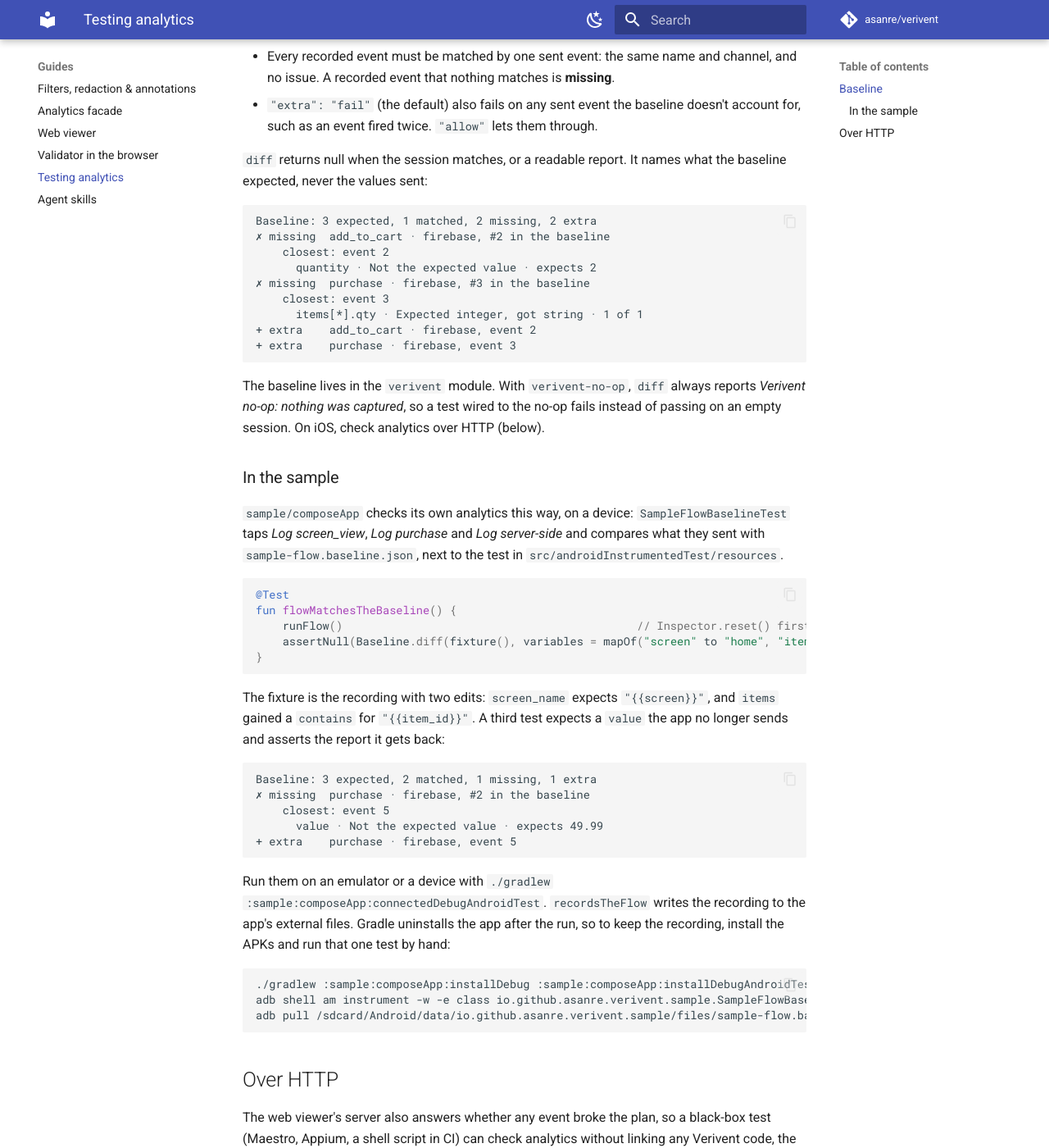
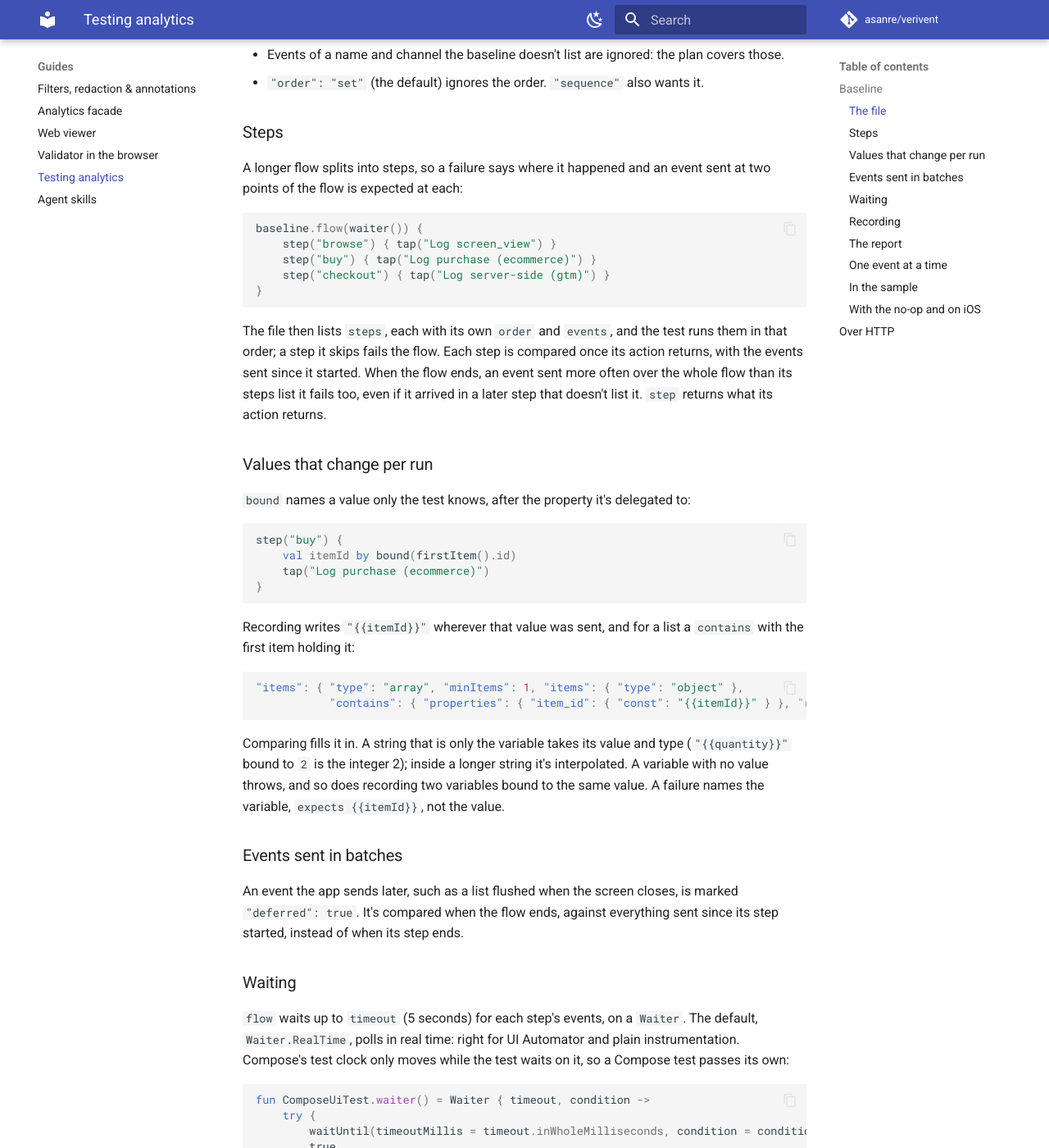
Before and after one commit to asanre/verivent, an MkDocs documentation site: the page built from docs/testing.md, in a window 1280 px wide and 1400 px high, scrolled down 1328 px. Shown: the whole window at 82% size. Built offline with MkDocs 1.6.1 and Material for MkDocs 9.7.7, drawn with Linux system fonts in a browser that asks for light colours; comment, search, counter and statistics services are not loaded; some of the changed text lies outside the part shown.

Commit message:
docs: show baseline flows, steps, recording and single-event checks

````diff
--- a/docs/testing.md
+++ b/docs/testing.md
@@ -6,114 +6,180 @@
 
 ## Baseline
 
-Record what a flow sends once, keep the JSON next to the test, and compare every later run with it:
+A baseline is the analytics a flow of the app must send, kept as a file next to the test and
+reviewed like code. The test runs the flow inside `flow { }`; Verivent waits for the events and
+compares them with the file:
 
 ```kotlin
 @Test
-fun checkoutSendsItsAnalytics() {
+fun checkoutSendsItsAnalytics() = runAndroidComposeUiTest<MainActivity> {
     Inspector.reset()
-    runCheckout()                                        // drive the app however your tests do
-
-    // First run: print it and save it as checkout.baseline.json
-    // println(Baseline.record())
-
-    Baseline.diff(readResource("checkout.baseline.json"), variables = mapOf("order_id" to order.id))
-        ?.let { fail(it) }
+    Baseline.parse(readResource("baselines/checkout.json")).flow(waiter()) {
+        tap("Log screen_view")
+        tap("Log purchase (ecommerce)")
+        tap("Log server-side (gtm)")
+    }                                                    // throws BaselineMismatch when they don't match
 }
 ```
 
-`Baseline.record()` writes every analytics event captured so far, in order, with the tracking
-plan's JSON Schema. Each property is a `const` of the value sent:
+### The file
+
+Each expected event is the tracking plan's JSON Schema for its properties. A recording writes
+every property as a `const` of the value sent:
 
 ```json
-{ "baseline": 1, "order": "set", "extra": "fail",
+{ "flow": "checkout", "order": "set",
   "events": [
-    { "name": "add_to_cart", "channel": "firebase",
-      "schema": { "required": ["item_id", "quantity", "email"],
-                  "properties": { "item_id":  { "const": "42" },
-                                  "quantity": { "const": 2 },
-                                  "email":    { "type": "string" },
-                                  "items":    { "type": "array", "minItems": 1,
-                                                "items": { "type": "object",
-                                                           "properties": { "id": { "type": "string" } } } } },
+    { "name": "purchase", "channel": "firebase",
+      "schema": { "required": ["value", "currency", "user_email", "items"],
+                  "properties": { "value":      { "const": 42.5 },
+                                  "currency":   { "const": "EUR" },
+                                  "user_email": { "type": "string" },
+                                  "items":      { "type": "array", "minItems": 1,
+                                                  "items": { "type": "object",
+                                                             "properties": { "item_id": { "type": "string" } } } } },
                   "additionalProperties": false } } ] }
 ```
 
-Then edit it like a plan:
+Then polish it like a plan:
 
-- **A value that changes per run:** write `"{{name}}"` in its `const` and pass it in `variables`.
-  A string that is only the variable takes the variable's value and type (`"{{quantity}}"` with
-  `2` is the integer 2); inside a longer string it's interpolated. A variable without a value
-  throws.
 - **A value you don't care about:** replace the `const` with a `type`, a `pattern` or nothing.
-- **Lists:** they're recorded by shape, because their items vary from run to run. Add `contains`
-  for the item the test knows:
-  `"contains": { "properties": { "id": { "const": "{{item_id}}" } }, "required": ["id"] }`.
+- **A value that changes per run:** bind it in the test (see [below](#values-that-change-per-run)).
+- **Lists** are recorded by their shape, because their items vary from run to run.
 - **Redacted properties** are recorded with their type only, and only their type is compared.
 
 How it compares:
 
-- `"order": "set"` (the default) ignores the order. `"sequence"` also wants the recorded order.
-- Every recorded event must be matched by one sent event: the same name and channel, and no
-  issue. A recorded event that nothing matches is **missing**.
-- `"extra": "fail"` (the default) also fails on any sent event the baseline doesn't account for,
-  such as an event fired twice. `"allow"` lets them through.
+- Every listed event must be sent exactly as many times as it's listed, with no issue against its
+  schema. One never sent is **missing**; one sent again, a second firing say, is **sent more times
+  than expected**.
+- Events of a name and channel the baseline doesn't list are ignored: the plan covers those.
+- `"order": "set"` (the default) ignores the order. `"sequence"` also wants it.
 
-`diff` returns null when the session matches, or a readable report. It names what the baseline
-expected, never the values sent:
+### Steps
+
+A longer flow splits into steps, so a failure says where it happened and an event sent at two
+points of the flow is expected at each:
+
+```kotlin
+baseline.flow(waiter()) {
+    step("browse") { tap("Log screen_view") }
+    step("buy") { tap("Log purchase (ecommerce)") }
+    step("checkout") { tap("Log server-side (gtm)") }
+}
+```
+
+The file then lists `steps`, each with its own `order` and `events`, and the test runs them in
+that order; a step it skips fails the flow. Each step is compared once its action returns, with the
+events sent since it started. When the flow ends, an event sent more often over the whole flow than
+its steps list it fails too, even if it arrived in a later step that doesn't list it. `step`
+returns what its action returns.
+
+### Values that change per run
+
+`bound` names a value only the test knows, after the property it's delegated to:
+
+```kotlin
+step("buy") {
+    val itemId by bound(firstItem().id)
+    tap("Log purchase (ecommerce)")
+}
+```
+
+Recording writes `"{{itemId}}"` wherever that value was sent, and for a list a `contains` with the
+first item holding it:
+
+```json
+"items": { "type": "array", "minItems": 1, "items": { "type": "object" },
+           "contains": { "properties": { "item_id": { "const": "{{itemId}}" } }, "required": ["item_id"] } }
+```
+
+Comparing fills it in. A string that is only the variable takes its value and type
+(`"{{quantity}}"` bound to `2` is the integer 2); inside a longer string it's interpolated. A
+variable with no value throws, and so does recording two variables bound to the same value. A
+failure names the variable, `expects {{itemId}}`, not the value.
+
+### Events sent in batches
+
+An event the app sends later, such as a list flushed when the screen closes, is marked
+`"deferred": true`. It's compared when the flow ends, against everything sent since its step
+started, instead of when its step ends.
+
+### Waiting
+
+`flow` waits up to `timeout` (5 seconds) for each step's events, on a `Waiter`. The default,
+`Waiter.RealTime`, polls in real time: right for UI Automator and plain instrumentation. Compose's
+test clock only moves while the test waits on it, so a Compose test passes its own:
+
+```kotlin
+fun ComposeUiTest.waiter() = Waiter { timeout, condition ->
+    try {
+        waitUntil(timeoutMillis = timeout.inWholeMilliseconds, condition = condition)
+        true
+    } catch (_: ComposeTimeoutException) {
+        false
+    }
+}
+```
+
+### Recording
+
+The same test records the file: build the baseline with `Baseline.record("checkout")` instead of
+`parse`, run the flow, and take `toJson()`. Each step is recorded once nothing new has arrived for
+half a second. On Android, write it to the test output directory, which Gradle copies off the
+device into `build/outputs/connected_android_test_additional_output/`:
+
+```kotlin
+val output = InstrumentationRegistry.getArguments().getString("additionalTestOutputDir")
+File(output, "${baseline.name}.json").writeText(baseline.toJson())
+```
+
+Then polish it and approve it in the pull request: it's the source of truth for that flow. A file
+from Verivent 0.9 (with `"baseline": 1`) is rejected: record it again.
+
+### The report
+
+A failure names the flow, the step and each event, with the plan's messages by property path, and
+never quotes a value sent:
 
 ```text
-Baseline: 3 expected, 1 matched, 2 missing, 2 extra
-✗ missing  add_to_cart · firebase, #2 in the baseline
-    closest: event 2
-      quantity · Not the expected value · expects 2
-✗ missing  purchase · firebase, #3 in the baseline
-    closest: event 3
-      items[*].qty · Expected integer, got string · 1 of 1
-+ extra    add_to_cart · firebase, event 2
-+ extra    purchase · firebase, event 3
+checkout › buy
+  ✕ purchase · firebase
+      value · Not the expected value · expects 49.99
+  ✕ checkout_started · gtm  missing
 ```
 
-The baseline lives in the `verivent` module. With `verivent-no-op`, `diff` always reports
-*Verivent no-op: nothing was captured*, so a test wired to the no-op fails instead of passing on
-an empty session. On iOS, check analytics over HTTP (below).
+`BaselineMismatch.diffs` carries the same as data: a `BaselineDiff` per failing step, with
+`Finding.Missing`, `Extra`, `Mismatch` (and its `PlanIssue`s), `OutOfOrder` and `StepNotRun`.
+
+### One event at a time
+
+For a check that needs no baseline:
+
+```kotlin
+lastEvent("checkout_started" on "gtm").shouldMatchPlan()
+lastEvent("purchase" on "firebase").shouldHave("currency", "EUR")
+```
+
+`lastEvent` waits for the event like `flow` does. `shouldMatchPlan` asks the tracking plan loaded
+now; `shouldHave` compares as JSON (`3` equals `3.0`, not `"3"`) and refuses a redacted property.
 
 ### In the sample
 
-`sample/composeApp` checks its own analytics this way, on a device:
-`SampleFlowBaselineTest` taps *Log screen_view*, *Log purchase* and *Log server-side* and
-compares what they sent with `sample-flow.baseline.json`, next to the test in
-`src/androidInstrumentedTest/resources`.
+`sample/composeApp` checks its own analytics on a device, in `CheckoutAnalyticsTest`: the flow
+above in one go and step by step, a baseline that expects a `value` the app no longer sends, and
+the two single-event checks. The baselines are in `src/androidInstrumentedTest/resources/baselines`.
 
-```kotlin
-@Test
-fun flowMatchesTheBaseline() {
-    runFlow()                                            // Inspector.reset() first, then tap the buttons
-    assertNull(Baseline.diff(fixture(), variables = mapOf("screen" to "home", "item_id" to "SN-42")))
-}
+```bash
+./gradlew :sample:composeApp:connectedDebugAndroidTest   # compare
+./gradlew :sample:composeApp:recordBaselines             # record them again, into resources/baselines
 ```
 
-The fixture is the recording with two edits: `screen_name` expects `"{{screen}}"`, and `items`
-gained a `contains` for `"{{item_id}}"`. A third test expects a `value` the app no longer sends and
-asserts the report it gets back:
+### With the no-op and on iOS
 
-```text
-Baseline: 3 expected, 2 matched, 1 missing, 1 extra
-✗ missing  purchase · firebase, #2 in the baseline
-    closest: event 5
-      value · Not the expected value · expects 49.99
-+ extra    purchase · firebase, event 5
-```
-
-Run them on an emulator or a device with `./gradlew :sample:composeApp:connectedDebugAndroidTest`.
-`recordsTheFlow` writes the recording to the app's external files. Gradle uninstalls the app after
-the run, so to keep the recording, install the APKs and run that one test by hand:
-
-```bash
-./gradlew :sample:composeApp:installDebug :sample:composeApp:installDebugAndroidTest
-adb shell am instrument -w -e class io.github.asanre.verivent.sample.SampleFlowBaselineTest#recordsTheFlow io.github.asanre.verivent.sample.test/androidx.test.runner.AndroidJUnitRunner
-adb pull /sdcard/Android/data/io.github.asanre.verivent.sample/files/sample-flow.baseline.json
-```
+The baseline lives in the `verivent` module. With `verivent-no-op`, `flow` and `lastEvent` always
+fail with *Verivent no-op: nothing was captured*, so a test wired to the no-op fails instead of
+passing on an empty session. On iOS, check analytics over HTTP (below).
 
 ## Over HTTP
 
````
Also changed, not shown: README.md (+5 -3 lines).
